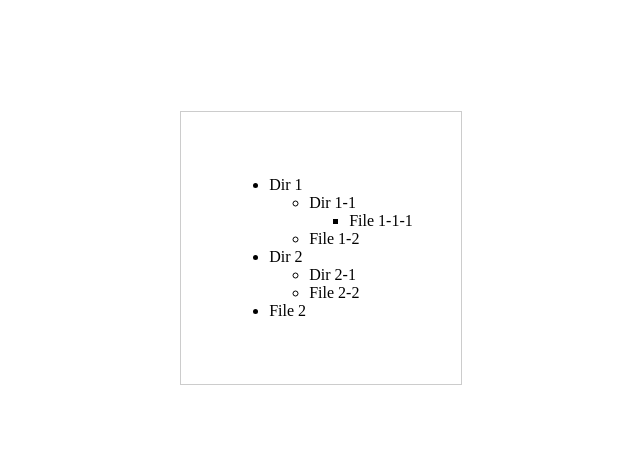
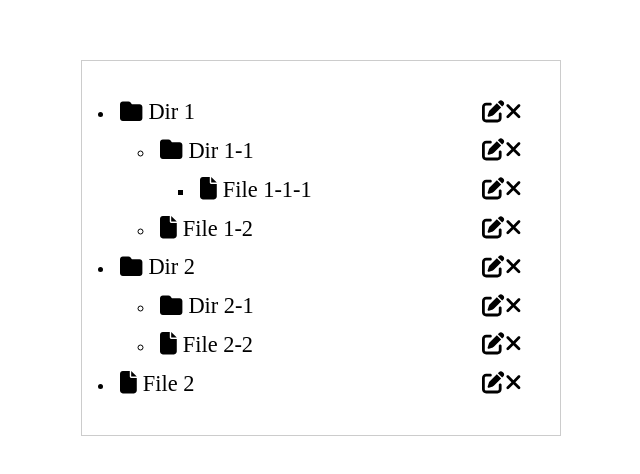
Before and after one commit to SO-Matveev/TreeFolders, a Vue app: page / in a window 1280 px wide. Shown: the part 160-634 px from the top of the page, without its empty margins (319-959 px from the left). Built offline with nearby package versions, Linux system fonts and the light colour scheme; the HTML template or start-up script is replaced by a standard one.

Commit message:
магия CSS

```diff
--- a/src/components/RowItem.vue
+++ b/src/components/RowItem.vue
@@ -5,78 +5,65 @@ export default {
   name: "RowItem",
   props: {
     treeFolders: Array<Itree>,
-    depth: {
-      type: Number,
-      default: 0,
-    }
   },
   data() {
     return {
-      parent: false,
-      child: false,
     }
   }
 }
 </script>
 
 <template>
-
-  <ul>
-    <div class="container">
+  <ul class="list">
+    <span>
       <li
         class="item"
         v-for="treeFolder in treeFolders"
         :key="treeFolder.name"
       >
-        <span @click="parent = !parent">{{ treeFolder.name }} </span>
+        <div class="hover">
+          <div class="item-wrap">
+            <div class="nameWrap">
+              <fa icon="folder" v-if="treeFolder.name.includes('Dir')"></fa>
+              <fa icon="file" v-if="treeFolder.name.includes('File')"></fa>
+              {{ treeFolder.name }}
+            </div>
+            <div class="buttons">
+              <fa icon="pen-to-square"/>
+              <fa icon="xmark"></fa>
+            </div>
+          </div>
+        </div>
         <RowItem :treeFolders="treeFolder.children" v-if="treeFolder.children"/>
       </li>
-    </div>
+    </span>
   </ul>
-
-  <!--      <ul-->
-  <!--        class="row"-->
-  <!--        v-for="treeFolder in treeFolders"-->
-  <!--        :key="treeFolder.name"-->
-  <!--      >-->
-  <!--          <div>-->
-  <!--            <fa icon="folder" v-if="treeFolder.name.includes('Dir')"></fa>-->
-  <!--            <fa icon="file" v-if="treeFolder.name.includes('File')"></fa>-->
-  <!--            <span @click="parent = !parent">{{ treeFolder.name }} </span>-->
-  <!--            <fa icon="pen-to-square"/>-->
-  <!--            <fa icon="xmark"></fa>-->
-  <!--          </div>-->
-
-  <!--        <li class="row" @click="child = !child" v-for="folder in treeFolder.children">-->
-  <!--          <div v-if="!!parent">-->
-  <!--            <fa icon="folder" v-if="folder.name.includes('Dir')"></fa>-->
-  <!--            <fa icon="file" v-if="folder.name.includes('File')"></fa>-->
-  <!--            <span>{{ folder.name }}</span>-->
-  <!--            <fa icon="pen-to-square"/>-->
-  <!--            <fa icon="xmark"></fa>-->
-  <!--          </div>-->
-
-  <!--          <li class="row" v-for="file in folder.children">-->
-  <!--            <div v-if="!!parent && child">-->
-  <!--              <fa icon="folder" v-if="file.name.includes('Dir')"></fa>-->
-  <!--              <fa icon="file" v-if="file.name.includes('File')"></fa>-->
-  <!--              <span >{{ file.name }}</span>-->
-  <!--              <fa icon="pen-to-square"/>-->
-  <!--              <fa icon="xmark"></fa>-->
-  <!--            </div>-->
-  <!--          </li>-->
-  <!--        </li>-->
-  <!--      </ul>-->
 
 </template>
 
+//ограничиваем область видимости стиля класса list, c помощью :deep
+//чтобы в рекурсии они выравнивались под единую правую границу
 <style scoped>
-.row {
-  margin-left: 3rem;
-  list-style: none;
-  padding-left: 0.5rem;
-  padding-right: 1rem;
+.list {
+  width: 100%;
+}
+:deep(.list) {
+  box-sizing: border-box;
+  width: 100%;
 
+
+}
+.item-wrap {
+  display: flex;
+  justify-content: space-between;
+  align-items: center;
+  padding: .4rem;
+  font-size: 1.4rem;
+  transition: background-color .3s;
+  cursor: pointer;
+
+}
+.hover {
   :hover {
     background-color: rgba(170, 161, 161, 0.4);
     color: #000000
--- a/src/components/TreeFolders.vue
+++ b/src/components/TreeFolders.vue
@@ -17,28 +17,26 @@ export default defineComponent({
 </script>
 
 <template>
-
-  <div className="container">
-    <div className="wrapper-tree">
-        <row-item :treeFolders = "treeFoldersState"></row-item>
-    </div>
+  <div className="wrapper-tree">
+    <row-item class="container" :treeFolders="treeFoldersState"></row-item>
   </div>
 </template>
 
 <style scoped>
-.container {
+.wrapper-tree {
   display: flex;
   align-items: center;
   justify-content: center;
+  overflow: hidden;
+  height: 100vh;
   width: 100%;
-  height: 100vh;
   max-width: 30rem;
   margin: 0 auto;
+
 }
-.wrapper-tree {
-  display: flex;
-  flex-direction: column;
-  padding: 3rem;
+
+.container {
   border: 1px solid #ccc;
+  padding: 2rem;
 }
 </style>
```
